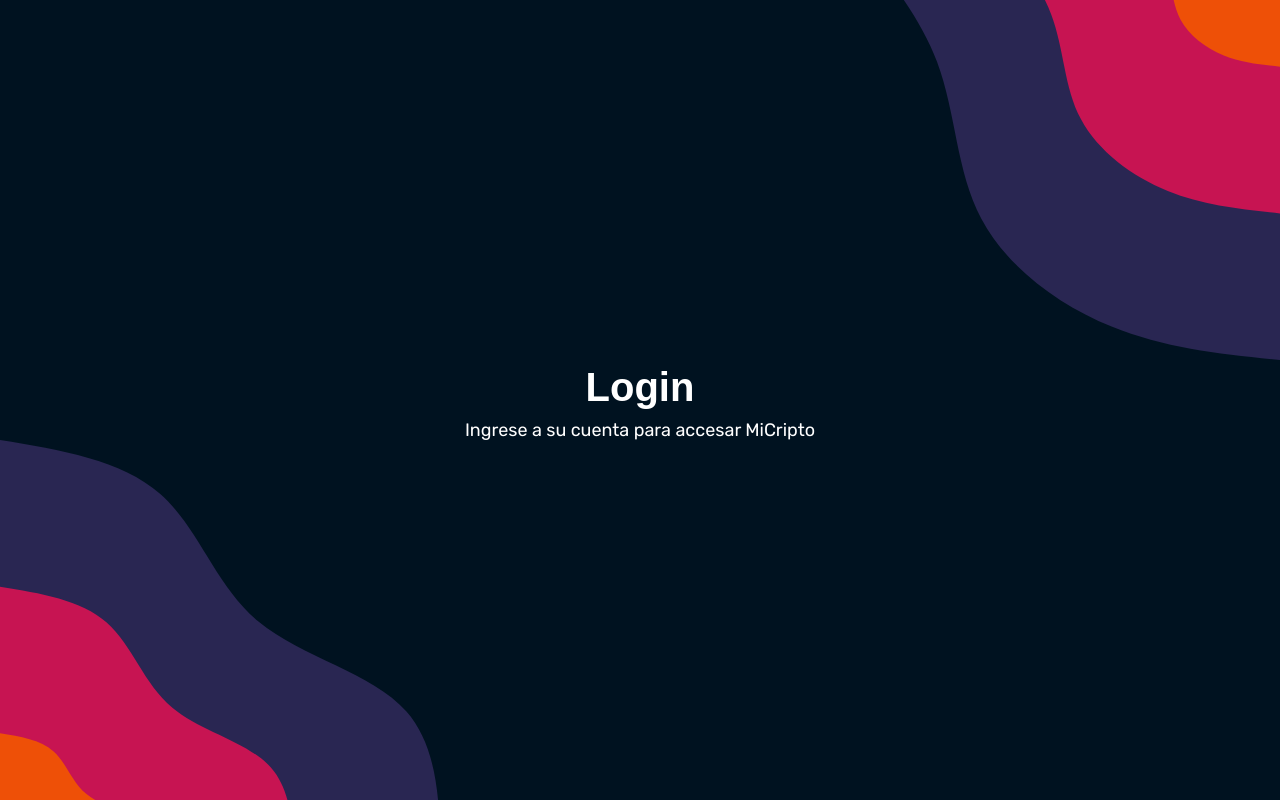
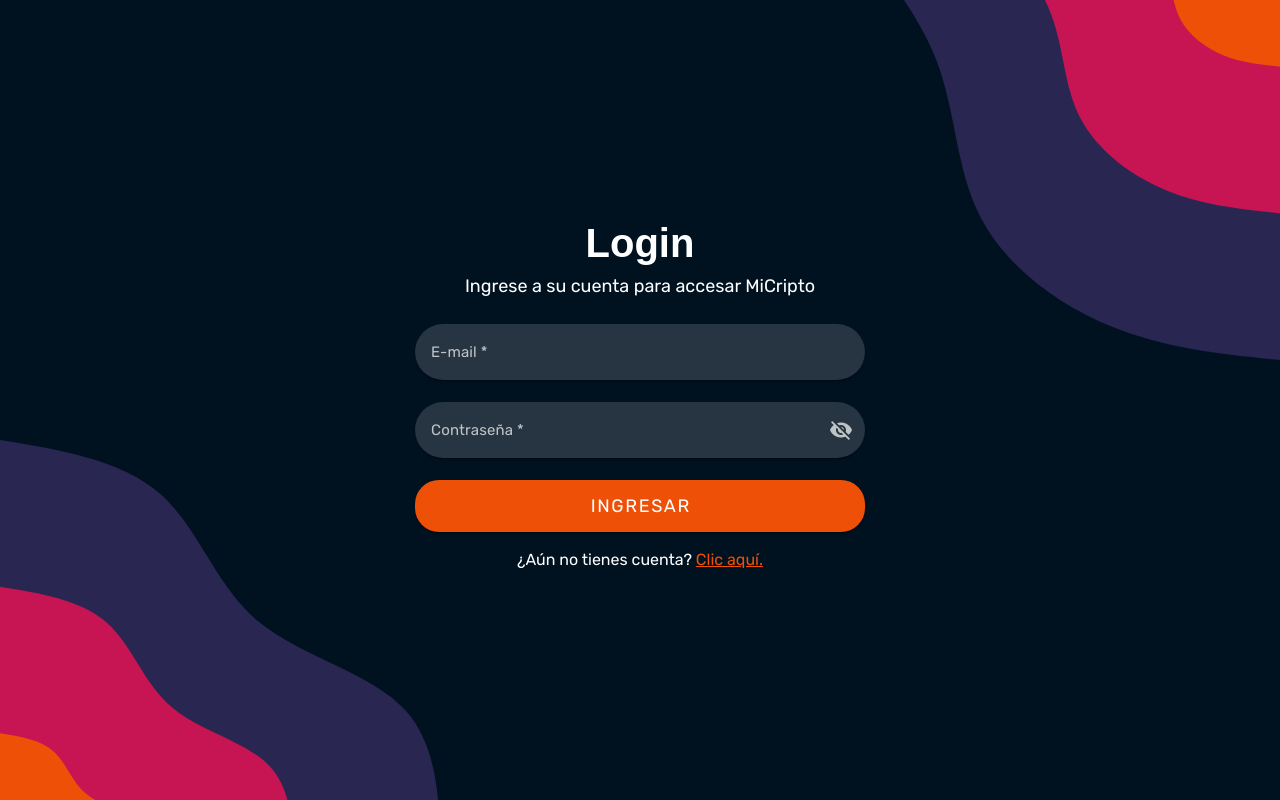
Before and after one commit to Mirian97/mi-cripto, a Vue app in the folder web/: page / in a window 1280 px wide. Built offline with nearby package versions, Linux system fonts and the light colour scheme; no server answers; a web font is replaced by a local one.

Commit message:
feat: created service to login user

```diff
--- a/web/src/views/LoginView.vue
+++ b/web/src/views/LoginView.vue
@@ -1,9 +1,78 @@
 <script setup>
+import Button from '../components/Button.vue'
+import CustomLink from '../components/CustomLink.vue'
 import MainLayout from '../layouts/MainLayout.vue'
+import { registerUser } from '../services/user'
+import { passwords, togglePassword } from '../utils/password'
+import { messageError } from '../utils/toast'
+import {
+  validateEmail,
+  validateFieldRequired,
+  validatePasswordMinLength
+} from '../utils/validations'
+</script>
+
+<script>
+export default {
+  data: () => ({
+    email: '',
+    password: '',
+    emailRules: [validateFieldRequired, validateEmail],
+    passwordRules: [validateFieldRequired, validatePasswordMinLength]
+  }),
+  methods: {
+    async validate() {
+      const { valid } = await this.$refs.form.validate()
+      if (valid) {
+        await this.submit()
+      }
+    },
+    async submit() {
+      const submitValues = { name: this.name, email: this.email }
+      try {
+        await registerUser(submitValues)
+        this.resetValidation()
+        this.reset()
+      } catch (error) {
+        messageError(error.response.data.message)
+      }
+    },
+    reset() {
+      this.$refs.form.reset()
+    },
+    resetValidation() {
+      this.$refs.form.resetValidation()
+    }
+  }
+}
 </script>
 
 <template>
-  <MainLayout title="Login" subtitle="Ingrese a su cuenta para accesar MiCripto" />
+  <MainLayout title="Login" subtitle="Ingrese a su cuenta para accesar MiCripto">
+    <template #form>
+      <v-form class="main-form" ref="form" @submit.prevent="validate">
+        <v-text-field
+          label="E-mail *"
+          variant="solo-inverted"
+          required
+          maxLength="50"
+          v-model.trim="email"
+          :rules="emailRules"
+        />
+        <v-text-field
+          label="Contraseña *"
+          variant="solo-inverted"
+          required
+          @click:append-inner="togglePassword('showPassword')"
+          :type="passwords.showPassword ? 'text' : 'password'"
+          :append-inner-icon="passwords.showPassword ? 'mdi-eye' : 'mdi-eye-off'"
+          maxLength="50"
+          v-model.trim="password"
+          :rules="passwordRules"
+        />
+        <Button type="submit"><template #button-text>Ingresar</template></Button>
+        <CustomLink helperText="¿Aún no tienes cuenta?" linkText="Clic aquí." to="/inscribir" />
+      </v-form>
+    </template>
+  </MainLayout>
 </template>
-
-<style></style>
```
